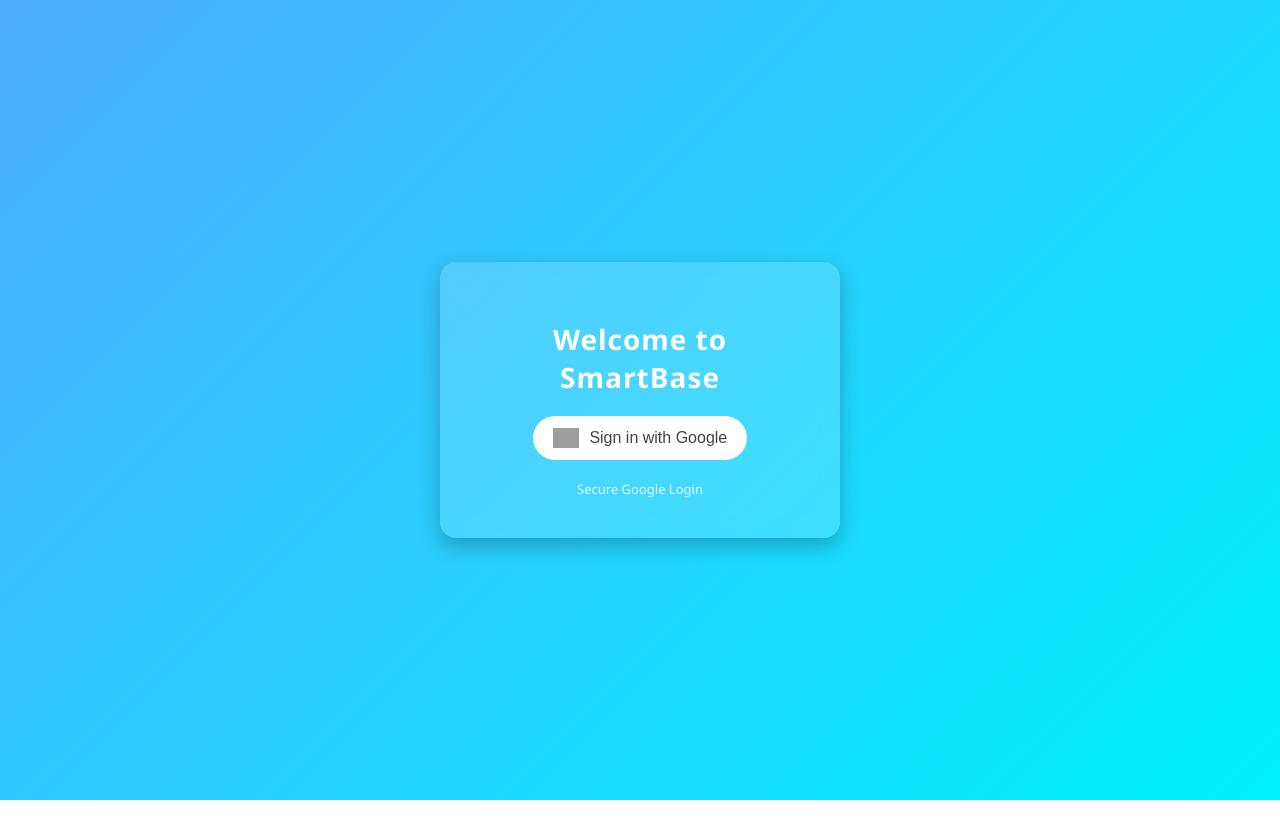
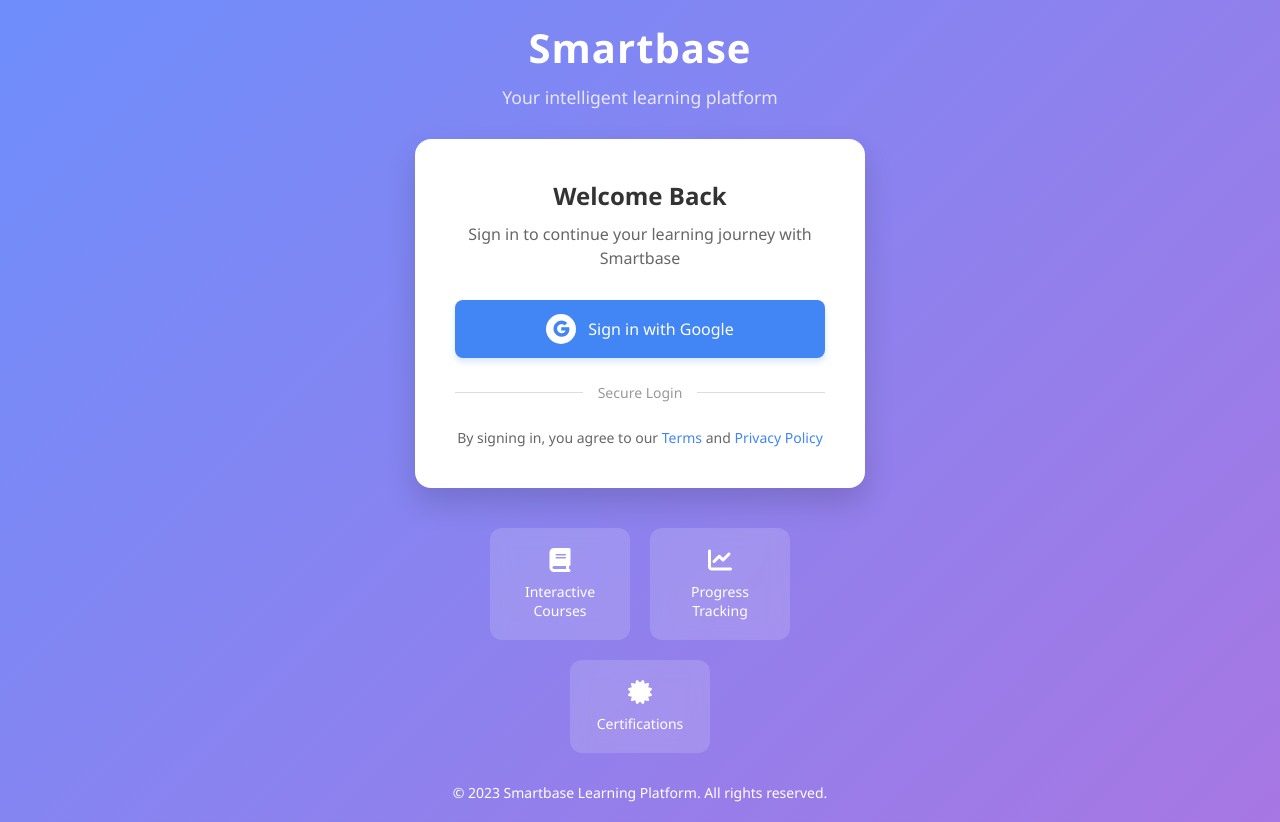
Before and after one commit to Harshit-pruthi/smartbase, a plain HTML site: page index.html in a window 1280 px wide. Before the commit the page ends 800 px from the top, so only its background shows below. Drawn offline with Linux system fonts and the light colour scheme; no server answers; grey boxes are pictures that could not be loaded.

Commit message:
Update index.html

```diff
--- a/index.html
+++ b/index.html
@@ -2,91 +2,260 @@
 <html lang="en">
 <head>
     <meta charset="UTF-8">
-  <title>SmartBase - Sign In</title>
     <meta name="viewport" content="width=device-width, initial-scale=1.0">
+    <title>Smartbase - Sign In</title>
+    <link rel="stylesheet" href="https://cdnjs.cloudflare.com/ajax/libs/font-awesome/6.4.0/css/all.min.css">
     <style>
+        * {
+            margin: 0;
+            padding: 0;
+            box-sizing: border-box;
+            font-family: 'Segoe UI', Tahoma, Geneva, Verdana, sans-serif;
+        }
+
         body {
-      margin: 0;
-      font-family: "Segoe UI", Tahoma, Geneva, Verdana, sans-serif;
-      background: linear-gradient(135deg, #4facfe, #00f2fe);
+            background: linear-gradient(135deg, #6e8efb, #a777e3);
+            min-height: 100vh;
             display: flex;
             justify-content: center;
             align-items: center;
-      height: 100vh;
-      color: #fff;
+            padding: 20px;
         }
+
         .container {
-      background: rgba(255, 255, 255, 0.15);
-      backdrop-filter: blur(10px);
+            display: flex;
+            flex-direction: column;
+            align-items: center;
+            max-width: 450px;
+            width: 100%;
+        }
+
+        .logo {
+            margin-bottom: 30px;
+            text-align: center;
+        }
+
+        .logo h1 {
+            color: white;
+            font-size: 2.5rem;
+            font-weight: 700;
+            letter-spacing: 1px;
+        }
+
+        .logo p {
+            color: rgba(255, 255, 255, 0.8);
+            margin-top: 10px;
+            font-size: 1.1rem;
+        }
+
+        .card {
+            background: white;
             border-radius: 16px;
             padding: 40px;
+            width: 100%;
+            box-shadow: 0 15px 30px rgba(0, 0, 0, 0.15);
             text-align: center;
-      width: 320px;
-      box-shadow: 0 8px 20px rgba(0,0,0,0.25);
         }
-    h1 {
-      margin-bottom: 20px;
-      font-size: 28px;
-      font-weight: bold;
-      letter-spacing: 1px;
+
+        .card h2 {
+            color: #333;
+            margin-bottom: 10px;
+            font-weight: 600;
         }
-    button {
-      background: #fff;
-      color: #444;
-      font-size: 16px;
-      font-weight: 500;
-      border: none;
-      padding: 12px 20px;
-      border-radius: 50px;
-      cursor: pointer;
-      transition: transform 0.2s, box-shadow 0.2s;
+
+        .card p {
+            color: #666;
+            margin-bottom: 30px;
+            line-height: 1.5;
+        }
+
+        .sign-in-btn {
             display: flex;
             align-items: center;
             justify-content: center;
-      margin: auto;
+            width: 100%;
+            padding: 14px;
+            background: #4285F4;
+            color: white;
+            border: none;
+            border-radius: 8px;
+            font-size: 16px;
+            font-weight: 500;
+            cursor: pointer;
+            transition: all 0.3s ease;
+            box-shadow: 0 4px 6px rgba(66, 133, 244, 0.2);
         }
-    button img {
-      height: 20px;
-      margin-right: 10px;
+
+        .sign-in-btn:hover {
+            background: #357ae8;
+            transform: translateY(-2px);
+            box-shadow: 0 6px 12px rgba(66, 133, 244, 0.3);
         }
-    button:hover {
-      transform: scale(1.05);
-      box-shadow: 0 6px 16px rgba(0,0,0,0.2);
+
+        .sign-in-btn:active {
+            transform: translateY(0);
         }
-    .footer {
-      margin-top: 20px;
-      font-size: 13px;
-      opacity: 0.8;
+
+        .sign-in-btn i {
+            background: white;
+            color: #4285F4;
+            height: 30px;
+            width: 30px;
+            border-radius: 50%;
+            display: flex;
+            align-items: center;
+            justify-content: center;
+            margin-right: 12px;
+            font-weight: bold;
         }
+
+        .divider {
+            display: flex;
+            align-items: center;
+            margin: 25px 0;
+            color: #999;
+        }
+
+        .divider::before, .divider::after {
+            content: "";
+            flex: 1;
+            height: 1px;
+            background: #ddd;
+        }
+
+        .divider span {
+            padding: 0 15px;
+            font-size: 14px;
+        }
+
+        .features {
+            display: flex;
+            flex-wrap: wrap;
+            justify-content: center;
+            gap: 20px;
+            margin-top: 40px;
+        }
+
+        .feature {
+            background: rgba(255, 255, 255, 0.15);
+            backdrop-filter: blur(10px);
+            border-radius: 12px;
+            padding: 20px;
+            width: 140px;
+            text-align: center;
+            color: white;
+            transition: transform 0.3s ease;
+        }
+
+        .feature:hover {
+            transform: translateY(-5px);
+        }
+
+        .feature i {
+            font-size: 24px;
+            margin-bottom: 10px;
+        }
+
+        .feature p {
+            font-size: 14px;
+            margin: 0;
+        }
+
         .loading {
             display: none;
-      margin-top: 15px;
+            width: 20px;
+            height: 20px;
+            border: 3px solid rgba(255, 255, 255, 0.3);
+            border-radius: 50%;
+            border-top-color: white;
+            animation: spin 1s ease-in-out infinite;
+            margin-left: 10px;
+        }
+
+        @keyframes spin {
+            to { transform: rotate(360deg); }
+        }
+
+        .footer {
+            margin-top: 30px;
+            color: white;
+            text-align: center;
+            font-size: 14px;
+        }
+
+        @media (max-width: 500px) {
+            .card {
+                padding: 30px 20px;
+            }
+
+            .features {
+                gap: 10px;
+            }
+
+            .feature {
+                width: 120px;
+                padding: 15px 10px;
+            }
         }
     </style>
 </head>
 <body>
     <div class="container">
-    <h1>Welcome to SmartBase</h1>
-    <button onclick="googleSignIn()" id="signin-btn">
-      <img src="https://developers.google.com/identity/images/g-logo.png" alt="Google Logo">
-      Sign in with Google
-    </button>
-    <div class="loading" id="loading">
-      <i class="fas fa-spinner fa-spin"></i> Signing in...
-    </div>
-    <div class="footer">Secure Google Login</div>
+        <div class="logo">
+            <h1>Smartbase</h1>
+            <p>Your intelligent learning platform</p>
         </div>
 
-  <!-- Firebase SDK -->
-  <script src="https://www.gstatic.com/firebasejs/9.22.2/firebase-app-compat.js"></script>
-  <script src="https://www.gstatic.com/firebasejs/9.22.2/firebase-auth-compat.js"></script>
-  <script src="https://cdnjs.cloudflare.com/ajax/libs/font-awesome/6.4.0/js/all.min.js"></script>
+        <div class="card">
+            <h2>Welcome Back</h2>
+            <p>Sign in to continue your learning journey with Smartbase</p>
+
+            <button id="googleSignIn" class="sign-in-btn">
+                <i class="fab fa-google"></i>
+                Sign in with Google
+                <div id="loading" class="loading"></div>
+            </button>
+
+            <div class="divider">
+                <span>Secure Login</span>
+            </div>
+
+            <p style="font-size: 14px; margin-bottom: 0;">
+                By signing in, you agree to our <a href="#" style="color: #4285F4; text-decoration: none;">Terms</a> and <a href="#" style="color: #4285F4; text-decoration: none;">Privacy Policy</a>
+            </p>
+        </div>
+
+        <div class="features">
+            <div class="feature">
+                <i class="fas fa-book"></i>
+                <p>Interactive Courses</p>
+            </div>
+            <div class="feature">
+                <i class="fas fa-chart-line"></i>
+                <p>Progress Tracking</p>
+            </div>
+            <div class="feature">
+                <i class="fas fa-certificate"></i>
+                <p>Certifications</p>
+            </div>
+        </div>
+
+        <div class="footer">
+            <p>© 2023 Smartbase Learning Platform. All rights reserved.</p>
+        </div>
+    </div>
+
+    <!-- Firebase App (core Firebase SDK) -->
+    <script src="https://www.gstatic.com/firebasejs/9.22.0/firebase-app-compat.js"></script>
+    <!-- Firebase Authentication -->
+    <script src="https://www.gstatic.com/firebasejs/9.22.0/firebase-auth-compat.js"></script>
 
     <script>
-    // 🔹 Replace this with your Firebase project config
+        // Your web app's Firebase configuration
         const firebaseConfig = {
             apiKey: "AIzaSyA0cWgKUrqdjvqui7EcBHb41e7vzFRjdLw",
             authDomain: "smartbase-dc49d.firebaseapp.com",
+            databaseURL: "https://smartbase-dc49d-default-rtdb.asia-southeast1.firebasedatabase.app",
             projectId: "smartbase-dc49d",
             storageBucket: "smartbase-dc49d.firebasestorage.app",
             messagingSenderId: "786622743871",
@@ -96,53 +265,48 @@
 
         // Initialize Firebase
         firebase.initializeApp(firebaseConfig);
-    const auth = firebase.auth();
+
+        // Get DOM elements
+        const googleSignInBtn = document.getElementById('googleSignIn');
+        const loadingIndicator = document.getElementById('loading');
+
+        // Google Sign-In function
+        function googleSignIn() {
+            const provider = new firebase.auth.GoogleAuthProvider();
+
+            // Show loading indicator
+            loadingIndicator.style.display = 'inline-block';
+            googleSignInBtn.disabled = true;
+
+            firebase.auth().signInWithPopup(provider)
+                .then((result) => {
+                    // Successful sign-in
+                    console.log('Successfully signed in:', result.user);
+
+                    // Redirect to dashboard
+                    window.location.href = 'dashboard.html';
+                })
+                .catch((error) => {
+                    // Handle errors
+                    console.error('Error signing in:', error);
+                    alert('Sign-in failed. Please try again.');
+
+                    // Hide loading indicator
+                    loadingIndicator.style.display = 'none';
+                    googleSignInBtn.disabled = false;
+                });
+        }
+
+        // Add event listener to the sign-in button
+        googleSignInBtn.addEventListener('click', googleSignIn);
 
         // Check if user is already signed in
-    auth.onAuthStateChanged((user) => {
+        firebase.auth().onAuthStateChanged((user) => {
             if (user) {
                 // User is signed in, redirect to dashboard
-        console.log("User already signed in:", user);
-        // Store user data in localStorage
-        localStorage.setItem('user', JSON.stringify({
-          displayName: user.displayName,
-          email: user.email,
-          photoURL: user.photoURL,
-          uid: user.uid
-        }));
-        window.location.href = "smartbase.html";
+                window.location.href = 'dashboard.html';
             }
         });
-
-    // Google Sign-In
-    function googleSignIn() {
-      const signinBtn = document.getElementById('signin-btn');
-      const loading = document.getElementById('loading');
-
-      signinBtn.style.display = 'none';
-      loading.style.display = 'block';
-
-      const provider = new firebase.auth.GoogleAuthProvider();
-      auth.signInWithPopup(provider)
-        .then((result) => {
-          console.log("Signed in:", result.user);
-          // Store user data in localStorage
-          localStorage.setItem('user', JSON.stringify({
-            displayName: result.user.displayName,
-            email: result.user.email,
-            photoURL: result.user.photoURL,
-            uid: result.user.uid
-          }));
-          // Redirect after success
-          window.location.href = "smartbase.html";
-        })
-        .catch((error) => {
-          console.error("Error:", error.message);
-          alert("Sign-in failed: " + error.message);
-          signinBtn.style.display = 'flex';
-          loading.style.display = 'none';
-        });
-    }
     </script>
 </body>
 </html>
```
Lines whose indentation alone changed are shown as unchanged.
